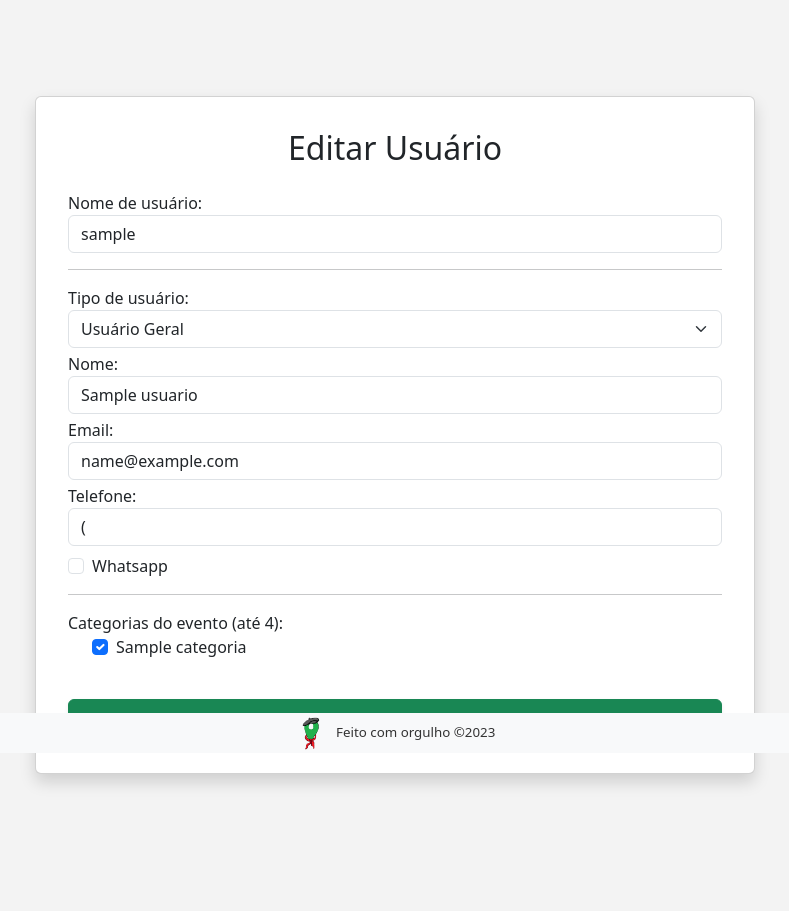
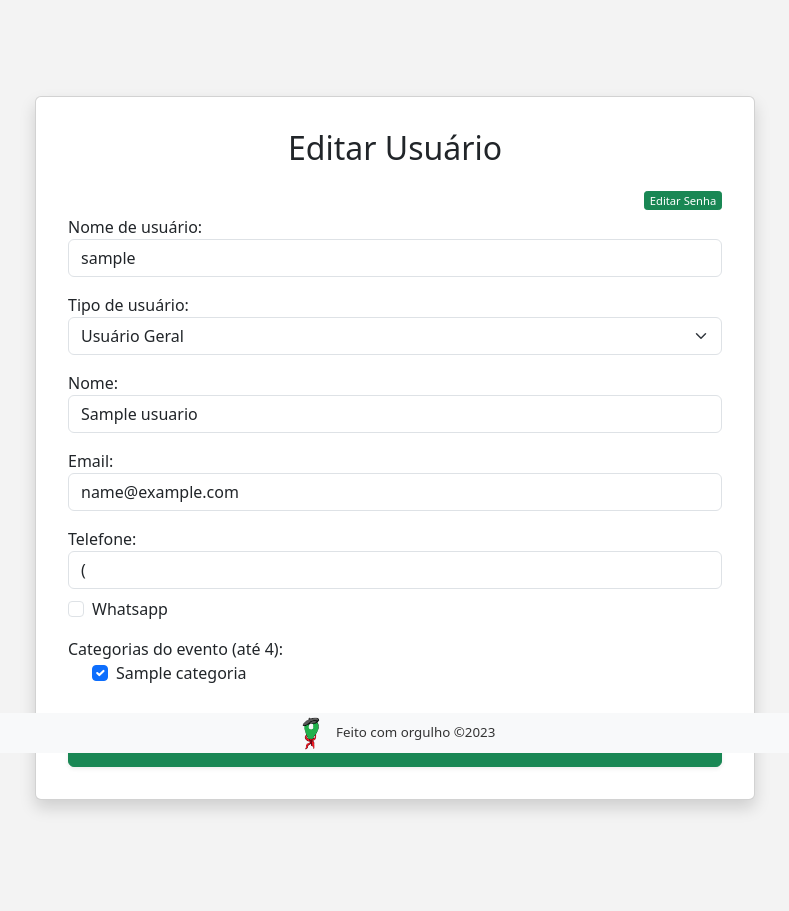
Before and after one commit to AnaCandida/Projeto-Empreendedor, a Django app: page /editar_usuario/1 in a window 1280 px wide. Shown: the part 47-958 px from the top of the page, without its empty margins (245-1034 px from the left). Before the commit the page ends 832 px from the top, so only its background shows below. Run offline with Django 4.2, Linux system fonts and the light colour scheme; a user stored in the database is signed in; tables that the repository leaves empty hold one stand-in row (values such as "Sample post"); one stand-in notice (Sample message) is shown; some libraries are stand-ins or nearby versions.

Commit message:
feat: add a opcao de edicao de senha
usa ajax com jquery para facilitar o envio em separado do forms de edicao de cadastro.

```diff
--- a/bora_la/bora_la/urls.py
+++ b/bora_la/bora_la/urls.py
@@ -11,6 +11,7 @@ urlpatterns = [
     path("deslogar_usuario", deslogar_usuario, name="deslogar_usuario"),
     path("cadastrar_usuario", cadastrar_usuario, name="cadastrar_usuario"),
     path("editar_usuario/<int:id>", editar_usuario, name="editar_usuario"),
+    path("editar_senha/<int:id>", editar_senha, name="editar_senha"),
     path("cadastrar_evento", cadastrar_evento, name="cadastrar_evento"),
     path("listar_eventos", listar_eventos, name="listar_eventos"),
     path("visualizar_evento/<int:id>", visualizar_evento, name="visualizar_evento"),
--- a/bora_la/core/static/bora_la/css/main.css
+++ b/bora_la/core/static/bora_la/css/main.css
@@ -75,3 +75,14 @@ footer {
     position: absolute;
     z-index: 9999;
 }
+
+
+.btn-smallest {
+    padding: 0.1rem 0.3rem;
+    font-size: 0.7rem;
+    line-height: 1.2;
+    border-radius: 0.2rem;
+    /* float: right; */
+    position: absolute; /* Define a posição absoluta */
+    right: 2rem; /* Alinha à esquerda */
+}
--- a/bora_la/core/templates/editar_usuario.html
+++ b/bora_la/core/templates/editar_usuario.html
@@ -18,30 +18,69 @@
              <div class="card-body">
                  <h2 class="text-center mb-4">Editar Usuário</h2>
 
+                      <!-- parte da edicao de senha -->
+                      <div class="mt-3">
+                        <button type="button" class="btn btn-success btn-sm btn-smallest" data-bs-toggle="modal" data-bs-target="#modalEditarSenha">
+                          Editar Senha
+                        </button>
+                      </div>
+
+                      <div class="modal fade" id="modalEditarSenha" tabindex="-1" aria-labelledby="modalEditarSenhaLabel" aria-hidden="true">
+                        <div class="modal-dialog">
+                          <div class="modal-content">
+                            <div class="modal-header">
+                              <h5 class="modal-title" id="modalEditarSenhaLabel">Editar Senha</h5>
+                              <button type="button" class="btn-close" data-bs-dismiss="modal" aria-label="Close"></button>
+                            </div>
+                            <div class="modal-body">
+                                <!-- div para exibir mensagens -->
+                                <div id="messages">
+                                    {% if messages %}
+                                        {% for message in messages %}
+                                            <div class="alert alert-{{ message.tags }}" role="alert">
+                                                {{ message }}
+                                            </div>
+                                        {% endfor %}
+                                    {% endif %}
+                                </div>
+                             <!-- Fim da div para mensagens -->
+
+                            <form method="post" action="{% url 'editar_senha' usuario.id %}" id="senhaForm">
+
+                                {% csrf_token %}
+                                <div class="mb-3">
+                                  <label for="nova_senha" class="form-label">Nova Senha</label>
+                                  <input type="password" class="form-control" id="nova_senha" name="nova_senha">
+                                </div>
+                                <div class="mb-3">
+                                  <label for="confirmar_senha" class="form-label">Confirmar Senha</label>
+                                  <input type="password" class="form-control" id="confirmar_senha" name="confirmar_senha">
+                                </div>
+                                <button type="button" class="btn btn-success" id="btnSalvarSenha">Salvar Senha</button>
+
+                            </form>
+                            </div>
+                          </div>
+                        </div>
+                      </div>
+                        <!-- Fim parte da edicao de senha -->
+
+
+
                  <form method="post" action="{% url 'editar_usuario' usuario.id %}" id="userForm" >
 
                      {% csrf_token %}
 
+
+                    <div class="mt-5">
                         <div class="form-group mb-1">
                             <label for="nome">Nome de usuário:</label>
                             <input type="text" class="form-control" name="username" id="username" value="{{ user.username }}">
                             <div class="error-message">{{ form_login.username.errors }}</div>
                         </div>
-
-                     <!-- <div class="form-group mb-1">
-                         <label for="nome">Senha:</label>
-                         <input type="password" class="form-control" name="password1" id="password1">
-                         <div class="error-message">{{ form_usuario.password1.errors }}</div>
                     </div>
 
-                     <div class="form-group mb-4">
-                         <label for="nome">Confirmação de senha:</label>
-                         <input type="password" class="form-control" name="password2" id="password2">
-                         <div class="error-message">{{ form_usuario.password2.errors }}</div>
-                     </div> -->
-
-                     <hr>
-
+                     <div class="mt-3">
                         <div class="form-group mb-1">
                             <label for="user_type">Tipo de usuário:</label>
                             <select class="form-select" name="user_type" id="user_type">
@@ -49,23 +88,28 @@
                                 <option value="2" {% if tipo_usuario == 2 %}selected{% endif %}>Organizador de Evento</option>
                             </select>
                         </div>
-
+                    </div>
+                    <div class="mt-3">
                         <div class="form-group mb-3" id="razao_social_container" style="{% if tipo_usuario != 2 %}display: none;{% endif %}">
                             <label for="razao_social">Razão Social:</label>
                             <input type="text" class="form-control" name="razao_social" id="razao_social" value="{{ usuario.razao_social }}">
                         </div>
-
+                    <div>
+                    <div class="mt-3">
                         <div class="form-group mb-1">
                             <label for="nome">Nome:</label>
                             <input type="text" class="form-control" name="nome" id="nome" value="{{ usuario.nome }}">
                         </div>
+                    </div>
 
+                    <div class="mt-3">
                         <div class="form-group mb-1">
                             <label for="email">Email:</label>
                             <input type="email" class="form-control" name="email" id="email" value="{{ usuario.email }}" >
 
                         </div>
-
+                    </div>
+                    <div class="mt-3">
                         <div class="form-group mb-3">
                             <label for="telefone">Telefone:</label>
                             <input type="tel" class="form-control" name="telefone" id="telefone" data-mask="(00) 00000-0000" value="{{ usuario.whats }}">
@@ -74,8 +118,10 @@
                                 <label class="form-check-label" for="whatsapp">Whatsapp</label>
                             </div>
                         </div>
+                     </div>
 
-                     <hr>
+                     <div class="mt-3">
+
                         <div class="form-group mb-4">
                             <label for="pref_categorias">Categorias do evento (até 4):</label>
                             <div class="form-check">
@@ -85,6 +131,7 @@
                                 <label class="form-check-label" for="categoria{{ categoria.id }}">{{ categoria.nome }}</label>
                             </div>
                             {% endfor %}
+                            </div>
                         </div>
                      </div>
 
@@ -133,7 +180,54 @@
         $('#user_type').on('change', function () {
                 $('#razao_social_container').toggle(this.value === '2');
             });
+
+        let csrf_token = document.getElementsByName('csrfmiddlewaretoken')[0].value;
+        let $senhaForm = $('#senhaForm');
+
+        $('#btnSalvarSenha').on('click', function() {
+            console.log('Botão de Salvar Senha clicado');
+            console.log('Enviando requisição');
+            $.ajax({
+                url: $('#senhaForm').attr('action'),
+                type: 'post',
+                data: $('#senhaForm').serialize(),
+                headers: {
+                    'X-CSRFToken': csrf_token
+                },
+                success: function(response) {
+                    console.log(response);
+                    if (response.success) {
+                        $('#messages').html('<div class="alert alert-success" role="alert">' + response.message + '</div>');
+                        $senhaForm.find(':input').prop('disabled', true);
+                        $('#btnSalvarSenha').prop('disabled', true);
+                        console.log('Desabilitando campos do formulário');
+                        // location.reload();
+
+
+                    } else {
+                        $('#messages').html('<div class="alert alert-danger" role="alert">' + response.error_message + '</div>');
+                    }
+                },
+                error: function(response) {
+                    console.log(response);
+                    $('#messages').html('<div class="alert alert-danger" role="alert">Erro ao atualizar a senha.</div>');
+                    document.getElementById('senhaForm').reset();
+                }
             });
+        });
+        $('#modalEditarSenha').on('hidden.bs.modal', function () {
+        location.reload();
+    });
+
+
+});
+
+
+
+
+
+
+
 
 </script>
 {% endblock %}
--- a/bora_la/core/views.py
+++ b/bora_la/core/views.py
@@ -14,6 +14,8 @@ import pytz
 from django.core.paginator import Paginator
 import environ
 from urllib.parse import quote
+from django.http import JsonResponse
+from django.contrib.auth.password_validation import validate_password
 
 env = environ.Env()
 env.read_env()
@@ -157,6 +159,38 @@ def editar_usuario(request, id):
 
     return render(request, "editar_usuario.html", context)
 
+
+def editar_senha(request, id):
+    categorias_default = Categoria.objects.all()
+    usuario = get_usuario(request.user)
+
+    context = {
+        "tipo_usuario": usuario.tipo_usuario,
+        "usuario": usuario,
+        "categorias": categorias_default,
+        "categorias_usuario": usuario.pref_categorias.values_list("id", flat=True),
+    }
+
+    if request.method == 'POST':
+            nova_senha = request.POST.get('nova_senha')
+            confirmar_senha = request.POST.get('confirmar_senha')
+
+            # Validação da senha
+            try:
+                validate_password(nova_senha, usuario.django_user)
+                if nova_senha and nova_senha == confirmar_senha:
+                    usuario.django_user.set_password(nova_senha)
+                    usuario.django_user.save()
+                    login(request, usuario.django_user)
+
+                    return JsonResponse({'success': True, 'message': 'Senha atualizada com sucesso!'})
+                else:
+                    return JsonResponse({'success': False, 'error_message': 'As senhas não coincidem. Por favor, tente novamente.'})
+            except Exception as e:
+                error_message = ', '.join(e)
+                return JsonResponse({'success': False, 'error_message': error_message})
+
+    return redirect('editar_usuario', context)
 
 def logar_usuario(request):
     if request.method == "POST":
```
Lines whose indentation alone changed are shown as unchanged.
